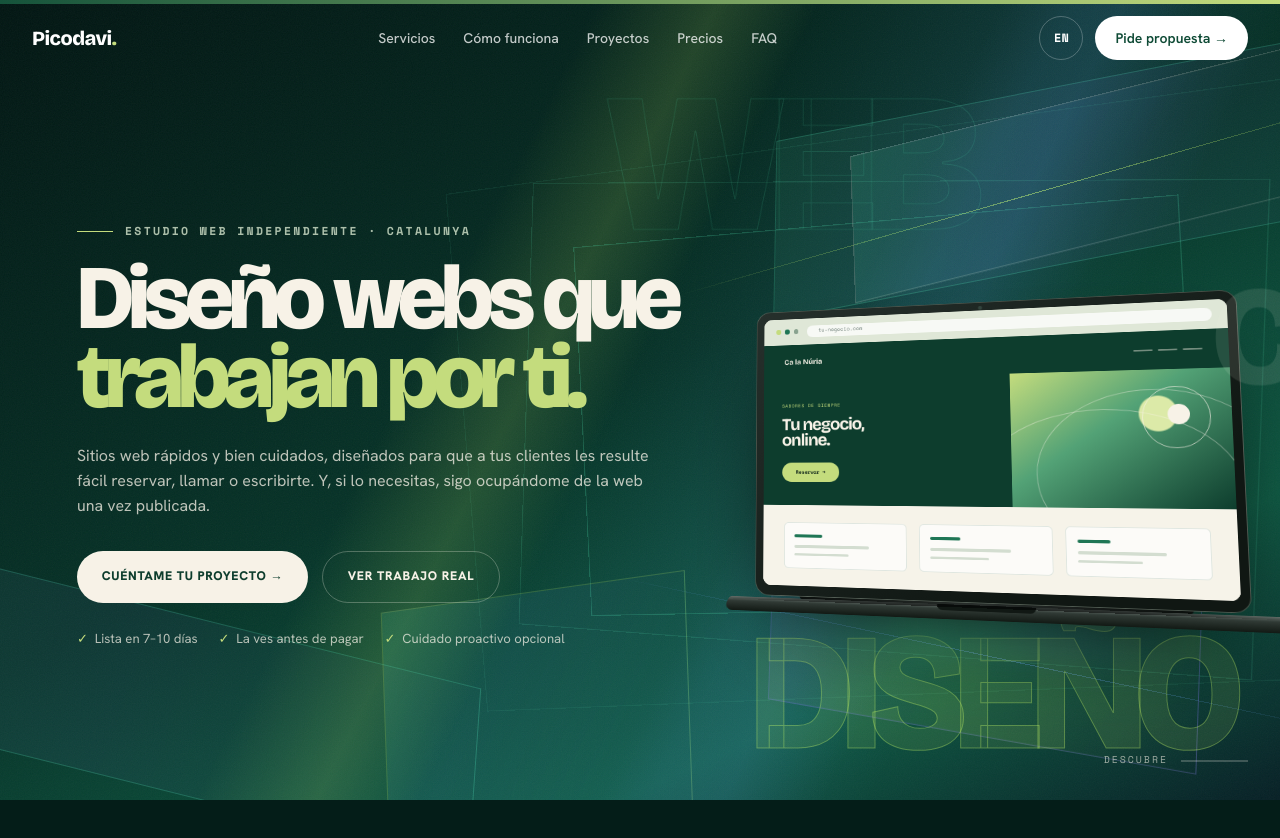
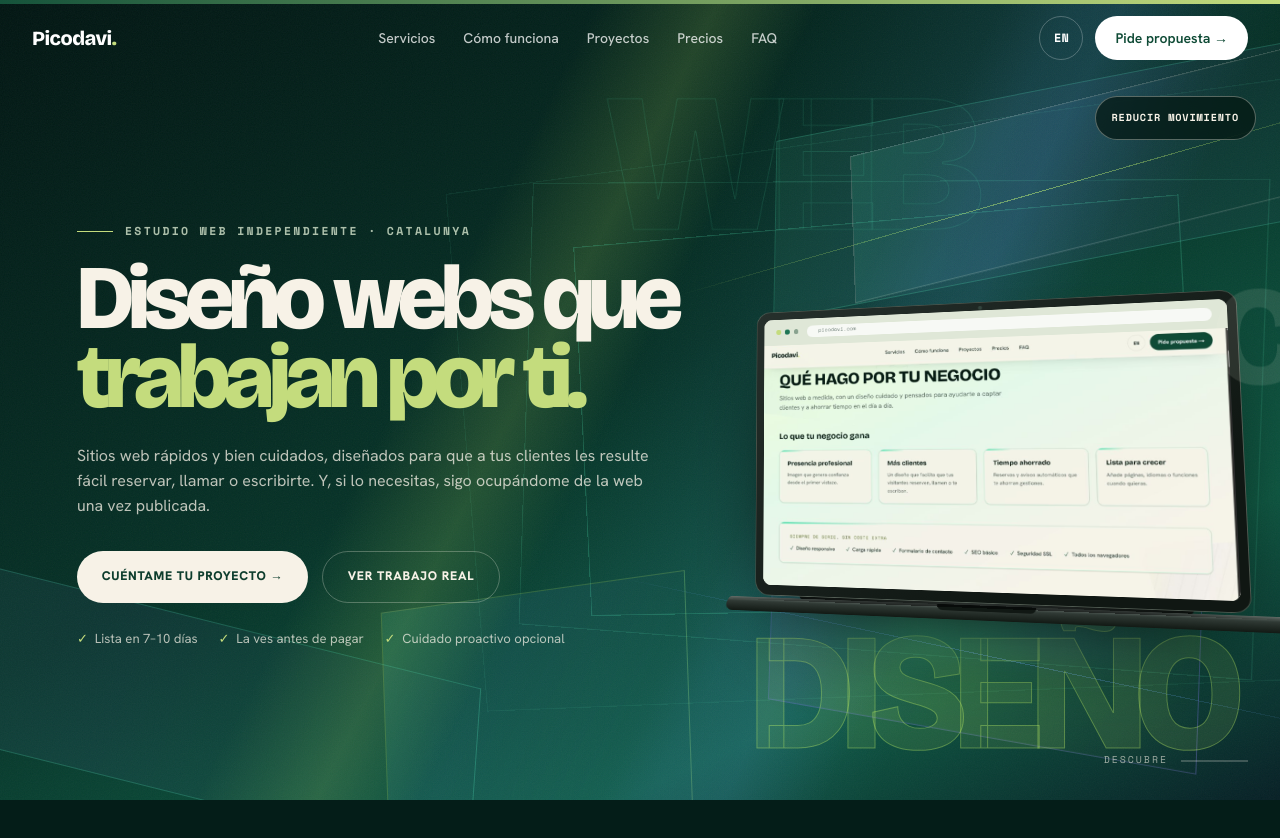
Before and after one commit to Picodavi/Claude-Code, a Next.js app in the folder web-next/: page / in a window 1280 px wide. Shown: the top 838 px of the page. Built offline with nearby package versions, Linux system fonts and the light colour scheme.

Commit message:
feat: keep 3d active and show Picodavi in Mac

```diff
--- a/web-next/app/globals.css
+++ b/web-next/app/globals.css
@@ -632,136 +632,18 @@
   color: #697a72;
 }
 
-.hero-mac__website {
+.hero-mac__capture {
   position: relative;
-  display: grid;
-  grid-template-columns: 56% 44%;
-  grid-template-rows: 15% 52% 33%;
   height: 90%;
   overflow: hidden;
-  background: #f6f3e9;
+  background: #eef5e9;
 }
 
-.hero-mac__website-nav {
-  grid-column: 1 / -1;
-  display: flex;
-  align-items: center;
-  justify-content: space-between;
-  padding: 0 5%;
-  background: #0d3d2d;
-  color: #f7f2e7;
+.hero-mac__capture img {
+  object-fit: cover;
+  object-position: center 46%;
+  transform: scale(1.015);
 }
-.hero-mac__website-nav b {
-  font-family: var(--font-bricolage), sans-serif;
-  font-size: clamp(5px, 0.78vw, 12px);
-}
-.hero-mac__website-nav > span { display: flex; gap: clamp(3px, 0.5vw, 8px); }
-.hero-mac__website-nav i {
-  display: block;
-  width: clamp(11px, 1.7vw, 26px);
-  height: 2px;
-  border-radius: 9px;
-  background: rgba(247,242,231,0.44);
-}
-
-.hero-mac__website-hero {
-  display: flex;
-  flex-direction: column;
-  justify-content: center;
-  padding: 8%;
-  background: #0d3d2d;
-  color: #f7f2e7;
-}
-.hero-mac__website-hero small {
-  font-family: var(--font-space-mono), monospace;
-  font-size: clamp(4px, 0.48vw, 7px);
-  text-transform: uppercase;
-  letter-spacing: 0.12em;
-  color: #c4dc7d;
-}
-.hero-mac__website-hero strong {
-  margin-top: 4%;
-  font-family: var(--font-bricolage), sans-serif;
-  font-size: clamp(0.75rem, 1.8vw, 1.7rem);
-  line-height: 0.94;
-  letter-spacing: -0.05em;
-}
-.hero-mac__website-hero em {
-  align-self: flex-start;
-  margin-top: 7%;
-  padding: 3% 7%;
-  border-radius: 999px;
-  background: #c4dc7d;
-  font-family: var(--font-space-mono), monospace;
-  font-size: clamp(4px, 0.52vw, 8px);
-  font-style: normal;
-  font-weight: 700;
-  color: #071c15;
-}
-
-.hero-mac__website-photo {
-  position: relative;
-  overflow: hidden;
-  background:
-    radial-gradient(circle at 68% 32%, #dceaa8 0 10%, transparent 11%),
-    linear-gradient(145deg, #c4dc7d 0%, #53a276 42%, #0d3d2d 100%);
-}
-.hero-mac__website-photo::before,
-.hero-mac__website-photo::after {
-  position: absolute;
-  content: "";
-  border: 1px solid rgba(247,242,231,0.38);
-  border-radius: 50%;
-}
-.hero-mac__website-photo::before { inset: 14% -20% -38% 12%; }
-.hero-mac__website-photo::after { inset: 28% -5% -52% -18%; }
-.hero-mac__website-photo span {
-  position: absolute;
-  right: 9%;
-  top: 12%;
-  width: 30%;
-  aspect-ratio: 1;
-  border-radius: 50%;
-  border: 1px solid rgba(247,242,231,0.66);
-}
-.hero-mac__website-photo i {
-  position: absolute;
-  right: 18%;
-  top: 25%;
-  width: 10%;
-  aspect-ratio: 1;
-  border-radius: 50%;
-  background: #f7f2e7;
-}
-
-.hero-mac__website-cards {
-  grid-column: 1 / -1;
-  display: grid;
-  grid-template-columns: repeat(3, 1fr);
-  gap: 3%;
-  padding: 4% 5%;
-  background: #f6f3e9;
-}
-.hero-mac__website-cards > span {
-  display: flex;
-  flex-direction: column;
-  justify-content: center;
-  padding: 8%;
-  border: 1px solid rgba(14,74,53,0.12);
-  border-radius: clamp(3px, 0.45vw, 7px);
-  background: rgba(255,255,255,0.68);
-}
-.hero-mac__website-cards i,
-.hero-mac__website-cards b,
-.hero-mac__website-cards small {
-  display: block;
-  height: clamp(2px, 0.28vw, 4px);
-  border-radius: 10px;
-  background: #d3ddd0;
-}
-.hero-mac__website-cards i { width: 28%; background: #1f7655; }
-.hero-mac__website-cards b { width: 74%; margin-top: 8%; }
-.hero-mac__website-cards small { width: 54%; margin-top: 5%; }
 
 .hero-mac__hinge {
   position: relative;
--- a/web-next/components/hero3d/LaptopMock.tsx
+++ b/web-next/components/hero3d/LaptopMock.tsx
@@ -1,4 +1,7 @@
 "use client";
+
+import Image from "next/image";
+import picodaviScreen from "@/assets/picodavi-screen.png";
 
 export function LaptopMock() {
   return (
@@ -18,24 +21,16 @@
                 <span className="hero-mac__camera" />
                 <div className="hero-mac__screen">
                   <div className="hero-mac__browserbar">
-                    <i /><i /><i /><span>tu-negocio.com</span>
+                    <i /><i /><i /><span>picodavi.com</span>
                   </div>
-                  <div className="hero-mac__website">
-                    <div className="hero-mac__website-nav">
-                      <b>Ca la Núria</b>
-                      <span><i /><i /><i /></span>
-                    </div>
-                    <div className="hero-mac__website-hero">
-                      <small>Sabores de siempre</small>
-                      <strong>Tu negocio,<br />online.</strong>
-                      <em>Reservar <span>→</span></em>
-                    </div>
-                    <div className="hero-mac__website-photo"><span /><i /></div>
-                    <div className="hero-mac__website-cards">
-                      {[0, 1, 2].map((entry) => (
-                        <span key={entry}><i /><b /><small /></span>
-                      ))}
-                    </div>
+                  <div className="hero-mac__capture">
+                    <Image
+                      src={picodaviScreen}
+                      alt=""
+                      fill
+                      priority
+                      sizes="(max-width: 900px) 90vw, 48vw"
+                    />
                   </div>
                   <span className="hero-mac__screen-accent" />
                   <span className="panel-sweep" />
--- a/web-next/components/motion/MotionPreference.tsx
+++ b/web-next/components/motion/MotionPreference.tsx
@@ -1,6 +1,6 @@
 "use client";
 
-import { MotionConfig, useReducedMotion } from "framer-motion";
+import { MotionConfig } from "framer-motion";
 import {
   createContext,
   useContext,
@@ -13,7 +13,6 @@
 type MotionPreferenceValue = {
   hydrated: boolean;
   reduceMotion: boolean;
-  systemReduced: boolean;
   toggleMotion: () => void;
 };
 
@@ -23,15 +22,12 @@
 const getServerHydration = () => false;
 
 export function MotionPreferenceProvider({ children }: { children: ReactNode }) {
-  const prefersReducedMotion = useReducedMotion();
   const hydrated = useSyncExternalStore(
     subscribeToHydration,
     getClientHydration,
     getServerHydration,
   );
-  const systemReduced = hydrated && Boolean(prefersReducedMotion);
-  const [motionOverride, setMotionOverride] = useState(false);
-  const reduceMotion = systemReduced && !motionOverride;
+  const [reduceMotion, setReduceMotion] = useState(false);
 
   useEffect(() => {
     document.documentElement.dataset.motion = reduceMotion ? "reduced" : "full";
@@ -42,8 +38,7 @@
       value={{
         hydrated,
         reduceMotion,
-        systemReduced,
-        toggleMotion: () => setMotionOverride((enabled) => !enabled),
+        toggleMotion: () => setReduceMotion((reduced) => !reduced),
       }}
     >
       <MotionConfig reducedMotion={reduceMotion ? "always" : "never"}>
--- a/web-next/components/sections/Hero.tsx
+++ b/web-next/components/sections/Hero.tsx
@@ -41,7 +41,7 @@
   const pointerY = useMotionValue(0);
   const [canvasReady, setCanvasReady] = useState(false);
   const [canvasFailed, setCanvasFailed] = useState(false);
-  const { hydrated, reduceMotion, systemReduced, toggleMotion } = useMotionPreference();
+  const { hydrated, reduceMotion, toggleMotion } = useMotionPreference();
   const capabilities = useSceneCapabilities(reduceMotion);
   const renderCanvas =
     capabilities.ready && capabilities.webgl && !canvasFailed && !reduceMotion;
@@ -292,12 +292,12 @@
           <i><b data-hero-progress /></i>
         </div>
 
-        {hydrated && systemReduced ? (
+        {hydrated ? (
           <button
             type="button"
             className="hero-motion-toggle"
             onClick={toggleMotion}
-            aria-pressed={!reduceMotion}
+            aria-pressed={reduceMotion}
           >
             {reduceMotion ? "Activar movimiento 3D" : "Reducir movimiento"}
           </button>
```
Also changed, not shown: web-next/assets/picodavi-screen.png (added).
